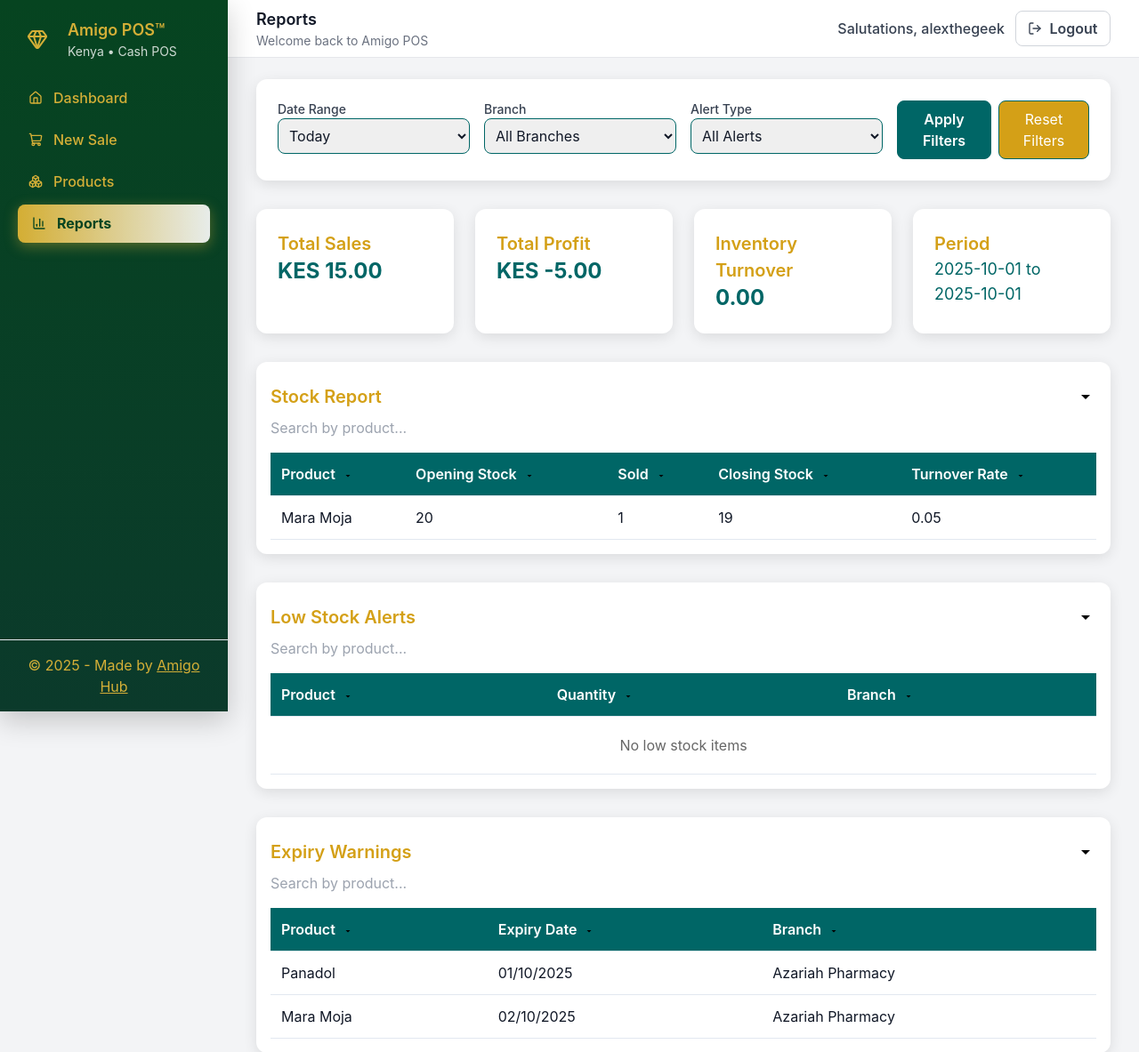
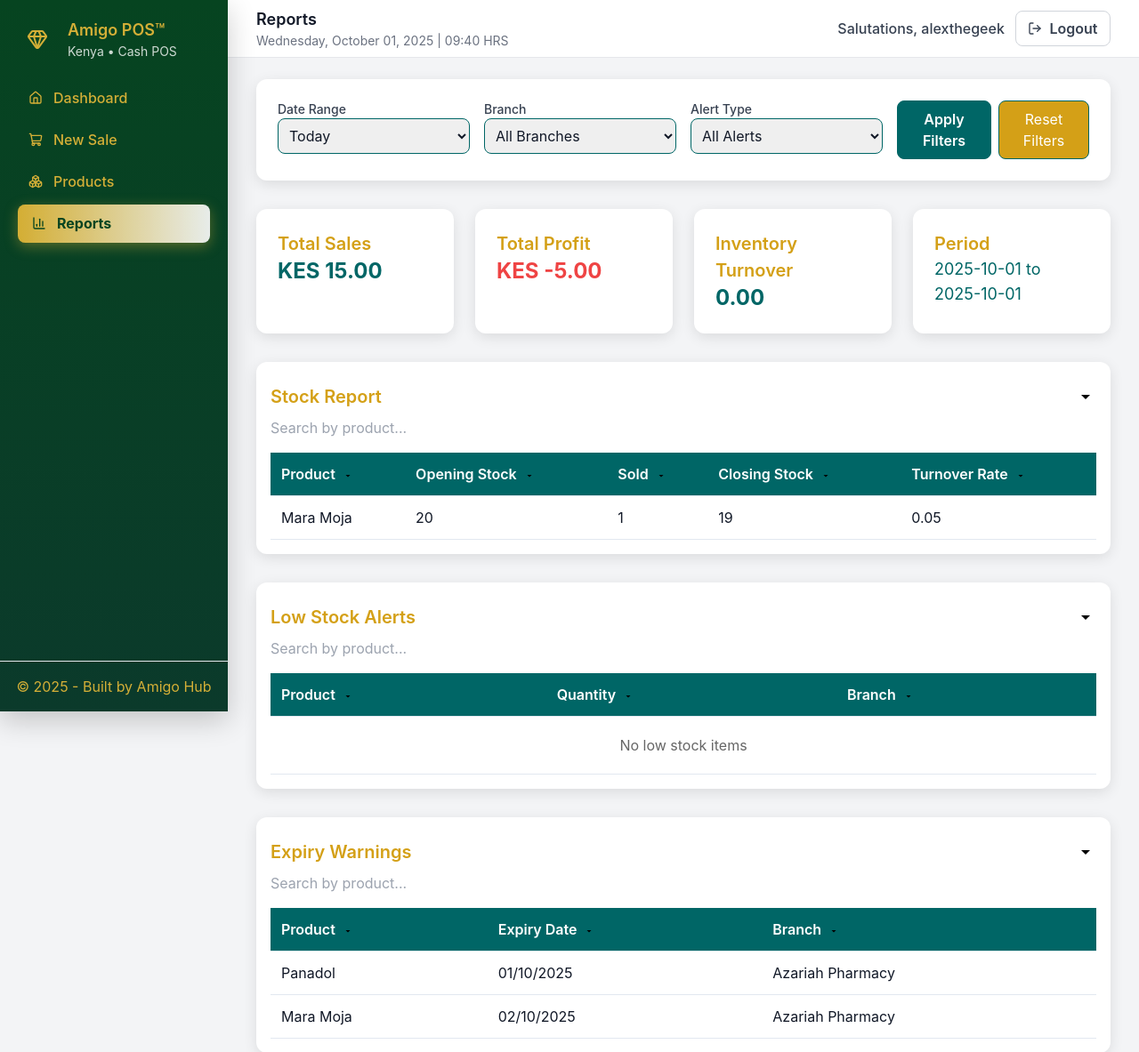
Before and after one commit to alexwaya0/pos, a Django app: page /reports/ in a window 1280 px wide. Shown: the top 1183 px of the page at 89% size. Run offline with Django 5.2, Linux system fonts and the light colour scheme; a user stored in the database is signed in; data comes from the database, SQL or seed files in the repository; some libraries are stand-ins or nearby versions.

Commit message:
add date time on nav bar and text decorate dev to none

```diff
--- a/pos/templates/pos/base.html
+++ b/pos/templates/pos/base.html
@@ -138,7 +138,7 @@
     /* Sidebar footer */
     .sidebar-footer a {
       color: var(--gold);
-      text-decoration: underline;
+      text-decoration: none;
     }
 
     /* Mobile backdrop */
@@ -199,7 +199,7 @@
         </nav>
       </div>
       <div class="mt-auto p-4 border-t border-white/6 text-center sidebar-footer">
-        &copy; {% now "Y" %} - Made by
+        &copy; {% now "Y" %} - Built by
         <a href="https://amigohub.africa" target="_blank" rel="noopener">Amigo Hub</a>
       </div>
     </aside>
@@ -220,7 +220,7 @@
               <div class="page-title-group">
                 {% if request.user.is_authenticated %}
                   <h1 class="text-lg font-semibold">{% block page_title %}Dashboard{% endblock %}</h1>
-                  <p class="text-sm text-gray-500">Welcome back to Amigo POS</p>
+                  <p class="text-sm text-gray-500">{% now "l, F d, Y" %} | {% now "H:i" %} HRS</p>
                 {% endif %}
               </div>
             </div>
--- a/pos/templates/pos/reports.html
+++ b/pos/templates/pos/reports.html
@@ -112,6 +112,12 @@
     color: #666;
     padding: 20px;
   }
+  .profit-positive {
+    color: #10b981 !important; /* Green for positive profit */
+  }
+  .profit-negative {
+    color: #ef4444 !important; /* Red for negative profit/loss */
+  }
 </style>
 
 <div class="container mx-auto space-y-8">
@@ -167,7 +173,7 @@
     </div>
     <div class="card">
       <h3 class="text-gold">Total Profit</h3>
-      <p class="text-2xl font-bold text-teal">KES {{ total_profit|floatformat:2|default:"0.00" }}</p>
+      <p class="text-2xl font-bold {% if total_profit < 0 %}profit-negative{% else %}profit-positive{% endif %}">KES {{ total_profit|floatformat:2|default:"0.00" }}</p>
     </div>
     <div class="card">
       <h3 class="text-gold">Inventory Turnover</h3>
```
